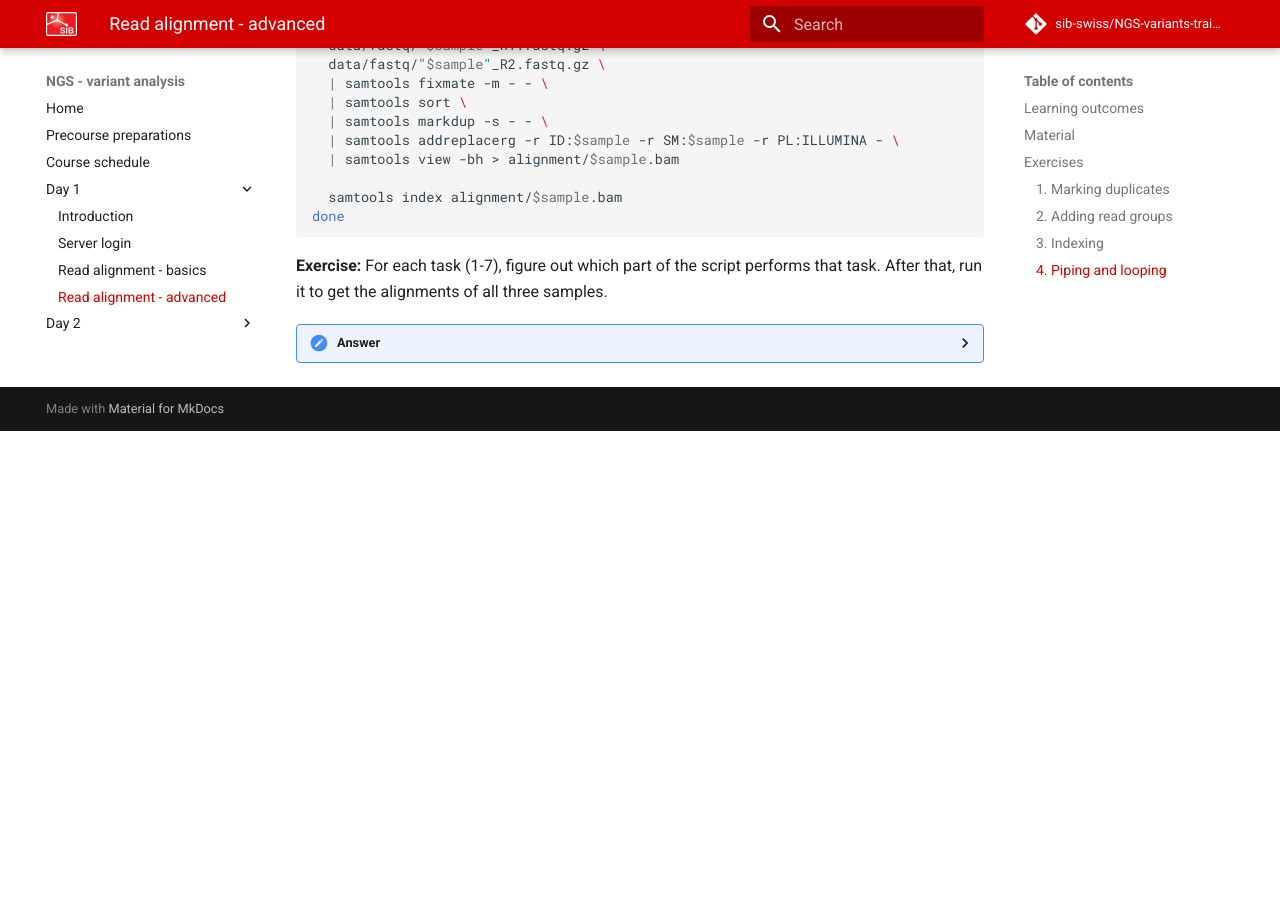
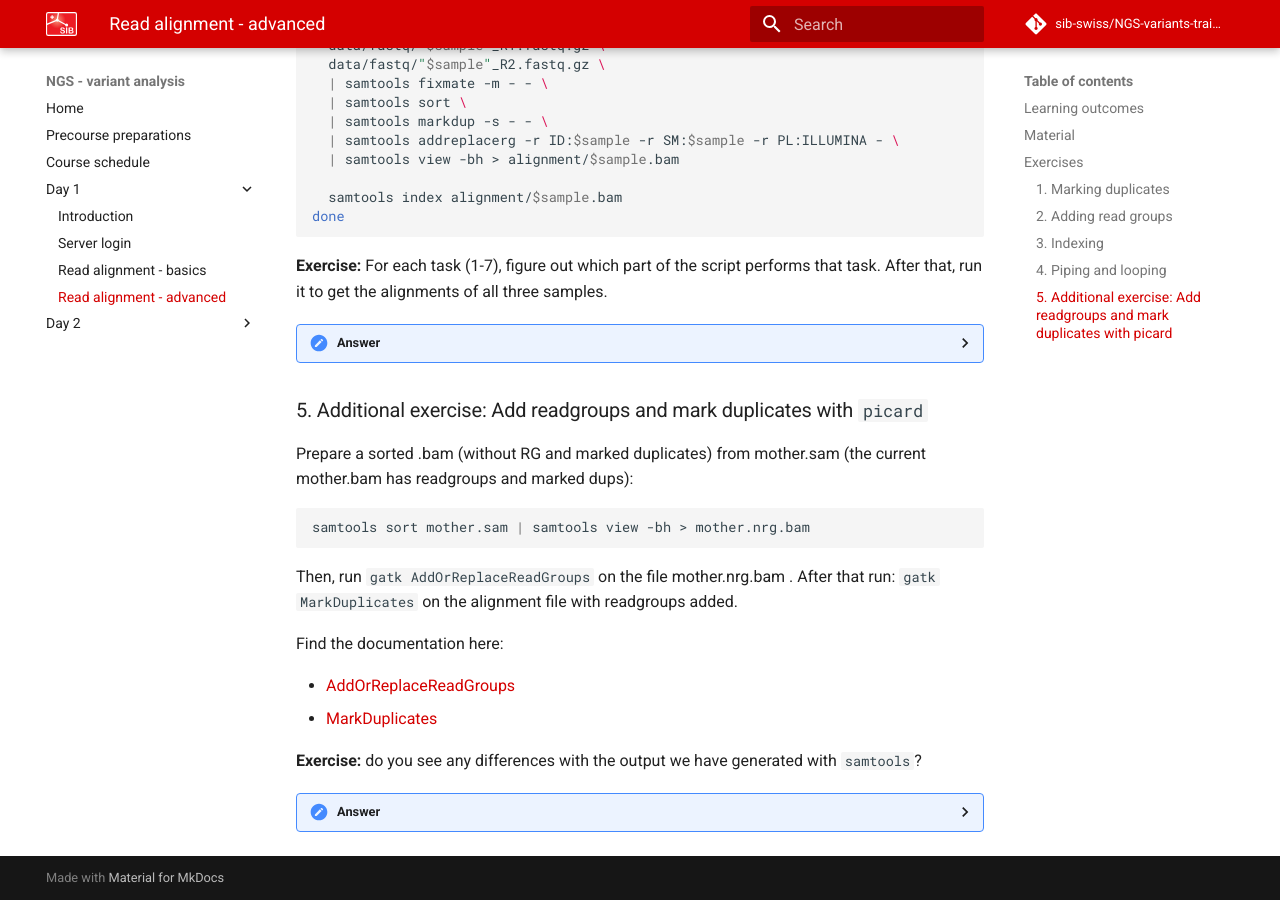
Before and after one commit to sib-swiss/NGS-variants-training, an MkDocs documentation site: the page built from docs/day1/alignment_advanced.md, in a window 1280 px wide and 900 px high, scrolled down 3557 px. Built offline with MkDocs 1.6.1 and Material for MkDocs 9.7.7, drawn with Linux system fonts in a browser that asks for light colours; comment, search, counter and statistics services are not loaded; before the commit the page ends 3988 px from its top, so only the background shows below that.

Commit message:
added extra exercise

````diff
--- a/docs/day1/alignment_advanced.md
+++ b/docs/day1/alignment_advanced.md
@@ -243,3 +243,50 @@ done
     ```sh
     samtools index alignment/$sample.bam
     ```
+
+### 5. Additional exercise: Add readgroups and mark duplicates with `picard`
+
+Prepare a sorted .bam (without RG and marked duplicates) from mother.sam (the current mother.bam has readgroups and marked dups):
+
+```sh
+samtools sort mother.sam | samtools view -bh > mother.nrg.bam
+```
+
+Then, run `gatk AddOrReplaceReadGroups` on the file mother.nrg.bam . After that run: `gatk MarkDuplicates` on the alignment file with readgroups added.
+
+Find the documentation here:
+
+* [AddOrReplaceReadGroups](https://gatk.broadinstitute.org/hc/en-us/articles/360037226472-AddOrReplaceReadGroups-Picard-)
+* [MarkDuplicates](https://gatk.broadinstitute.org/hc/en-us/articles/360037052812-MarkDuplicates-Picard-)
+
+**Exercise:** do you see any differences with the output we have generated with `samtools`?
+
+??? done "Answer"
+    Your script should look like this:
+
+    ```sh
+    #!/bin/bash
+
+    cd ~/workdir
+
+    samtools sort alignment/mother.sam \
+    | samtools view -bh > alignment/mother.nrg.bam
+
+    gatk AddOrReplaceReadGroups \
+           --INPUT alignment/mother.nrg.bam \
+           --OUTPUT alignment/mother.nrg.rg.bam \
+           --RGID H0164.2 \
+           --RGLB lib1 \
+           --RGPU H0164ALXX140820.2 \
+           --RGPL ILLUMINA \
+           --RGSM mother
+
+    gatk MarkDuplicates \
+          --INPUT alignment/mother.nrg.rg.bam \
+          --OUTPUT alignment/mother.nrg.rg.md.bam \
+          --METRICS_FILE alignment/marked_dup_metrics_mother.txt
+    ```
+
+    More information on read groups [here](https://gatk.broadinstitute.org/hc/en-us/articles/360035890671-Read-groups). In this documentation it is stated how to specify `RGID` and `RGPU`.
+
+    Both `samtools` and `gatk MarkDuplicates` mark the same number of duplicates. However, `gatk` forces you to add readgroups that are appropriate for further downstream processing with `gatk`.
````
